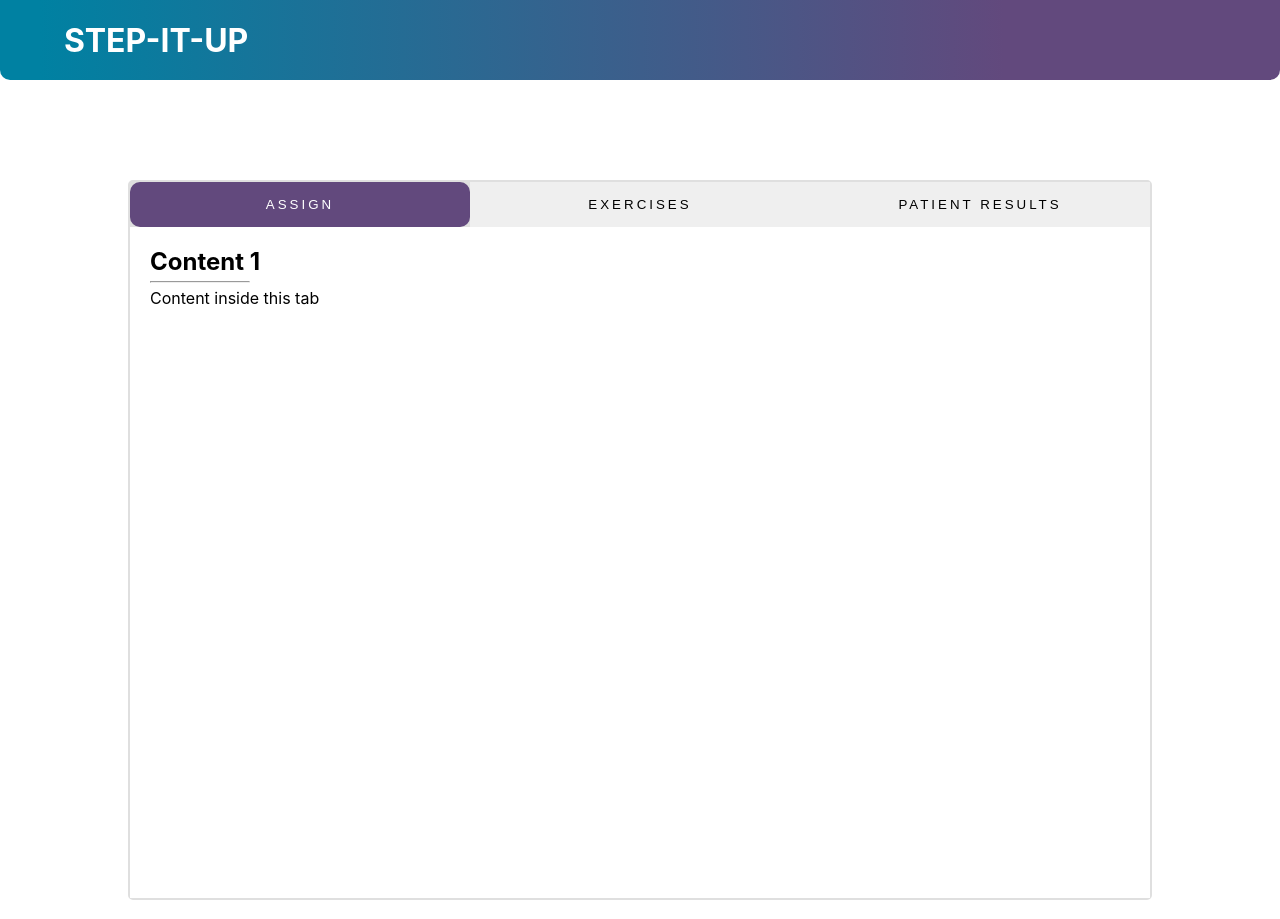
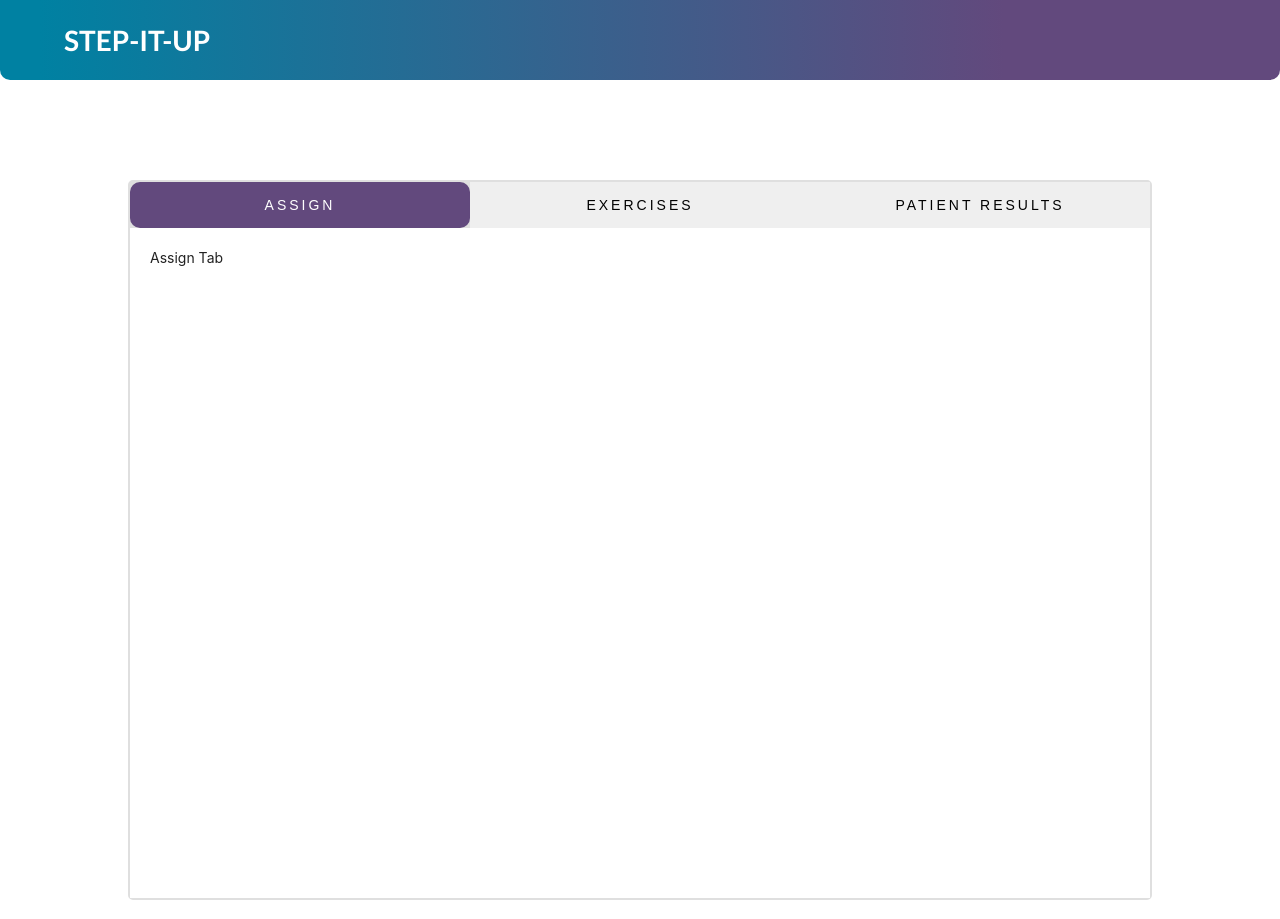
Before and after one commit to tsangaaron09/stepitup-web, a React (Create React App) app: page / in a window 1280 px wide. Built offline with nearby package versions, Linux system fonts and the light colour scheme.

Commit message:
separate tab panel components

```diff
--- a/public/index.html
+++ b/public/index.html
@@ -6,8 +6,12 @@
     <meta name="viewport" content="width=device-width, initial-scale=1" />
     <meta name="theme-color" content="#000000" />
     <meta
-      name="description"
+      name="Step it up web application for Seattle Children's Hospital"
       content="Web site created using create-react-app"
+    />
+    <link
+      rel="stylesheet"
+      href="https://cdnjs.cloudflare.com/ajax/libs/semantic-ui/2.4.1/semantic.min.css"
     />
     <link rel="apple-touch-icon" href="%PUBLIC_URL%/logo192.png" />
     <!--
@@ -24,7 +28,7 @@
       work correctly both with client-side routing and a non-root public URL.
       Learn how to configure a non-root public URL by running `npm run build`.
     -->
-    <title>React App</title>
+    <title>StepItUp Web App</title>
   </head>
   <body>
     <noscript>You need to enable JavaScript to run this app.</noscript>
--- a/src/components/App.js
+++ b/src/components/App.js
@@ -1,5 +1,5 @@
-import Tabs from "./TabPanel.js";
-import Title from "./Title.js";
+import Tabs from "./TabPanel";
+import Title from "./Title";
 import "./App.css";
 
 function App() {
--- /dev/null
+++ b/src/components/AssignTab.js
@@ -0,0 +1,7 @@
+import React from "react";
+
+const AssignTab = () => {
+  return <div>Assign Tab</div>;
+};
+
+export default AssignTab;
--- /dev/null
+++ b/src/components/ExercisesTab.js
@@ -0,0 +1,7 @@
+import React from "react";
+
+const ExerciseTab = () => {
+  return <div>Exercise Tab</div>;
+};
+
+export default ExerciseTab;
--- /dev/null
+++ b/src/components/PatientResultsTab.js
@@ -0,0 +1,7 @@
+import React from "react";
+
+const PatientResultsTab = () => {
+  return <div>Patient Results Tab</div>;
+};
+
+export default PatientResultsTab;
--- a/src/components/TabPanel.js
+++ b/src/components/TabPanel.js
@@ -1,12 +1,15 @@
 import { useState } from "react";
-import "../index.css"
+import "../index.css";
+import AssignTab from "./AssignTab";
+import ExercisesTab from "./ExercisesTab";
+import PatientResultsTab from "./PatientResultsTab";
 
 function TabPanel() {
   const [toggleState, setTogglestate] = useState(1);
 
   const toggleTab = (index) => {
     setTogglestate(index);
-    }
+  };
 
   return (
     <div className="tab-container">
@@ -14,50 +17,44 @@ function TabPanel() {
         <button
           className={toggleState === 1 ? "tabs active-tabs" : "tabs"}
           onClick={() => toggleTab(1)}
-                >ASSIGN</button>
+        >
+          ASSIGN
+        </button>
         <button
           className={toggleState === 2 ? "tabs active-tabs" : "tabs"}
           onClick={() => toggleTab(2)}
-                >EXERCISES</button>
+        >
+          EXERCISES
+        </button>
         <button
           className={toggleState === 3 ? "tabs active-tabs" : "tabs"}
           onClick={() => toggleTab(3)}
-                >PATIENT RESULTS</button>
+        >
+          PATIENT RESULTS
+        </button>
       </div>
 
       <div className="tab-content">
         <div
           className={toggleState === 1 ? "content active-content" : "content"}
         >
-                    <h2>Content 1</h2>
-                    <hr />
-                    <p>
-                        Content inside this tab
-                    </p>
+          <AssignTab />
         </div>
 
         <div
           className={toggleState === 2 ? "content active-content" : "content"}
         >
-                    <h2>Content 2</h2>
-                    <hr />
-                    <p>
-                        Content inside this tab
-                    </p>
+          <ExercisesTab />
         </div>
 
         <div
           className={toggleState === 3 ? "content active-content" : "content"}
         >
-                    <h2>Content 3</h2>
-                    <hr />
-                    <p>
-                        Content inside this tab
-                    </p>
+          <PatientResultsTab />
         </div>
       </div>
     </div>
-    )
+  );
 }
 
 export default TabPanel;
```
Lines whose indentation alone changed are shown as unchanged.
